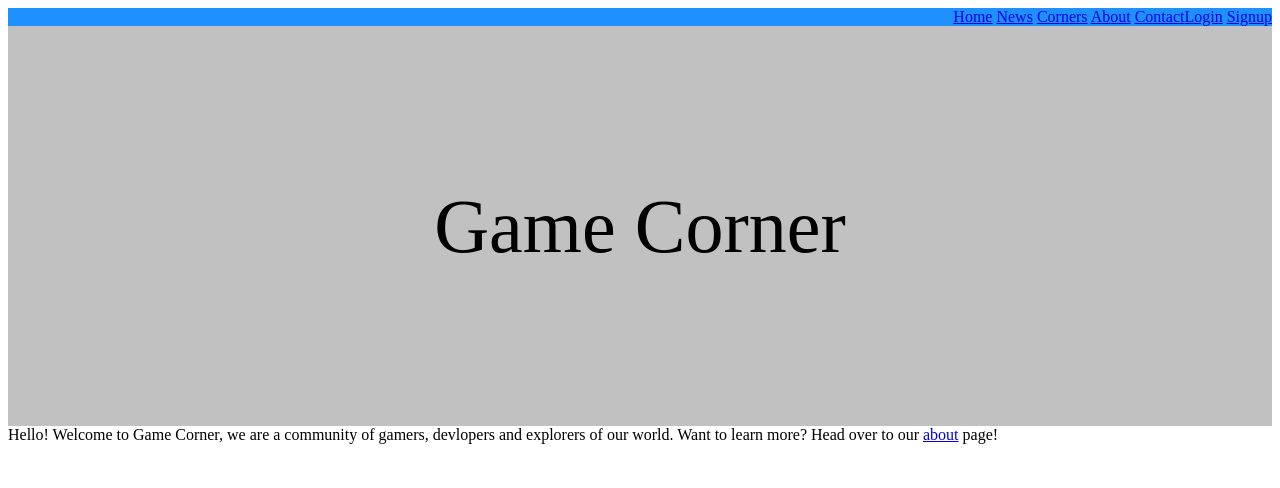
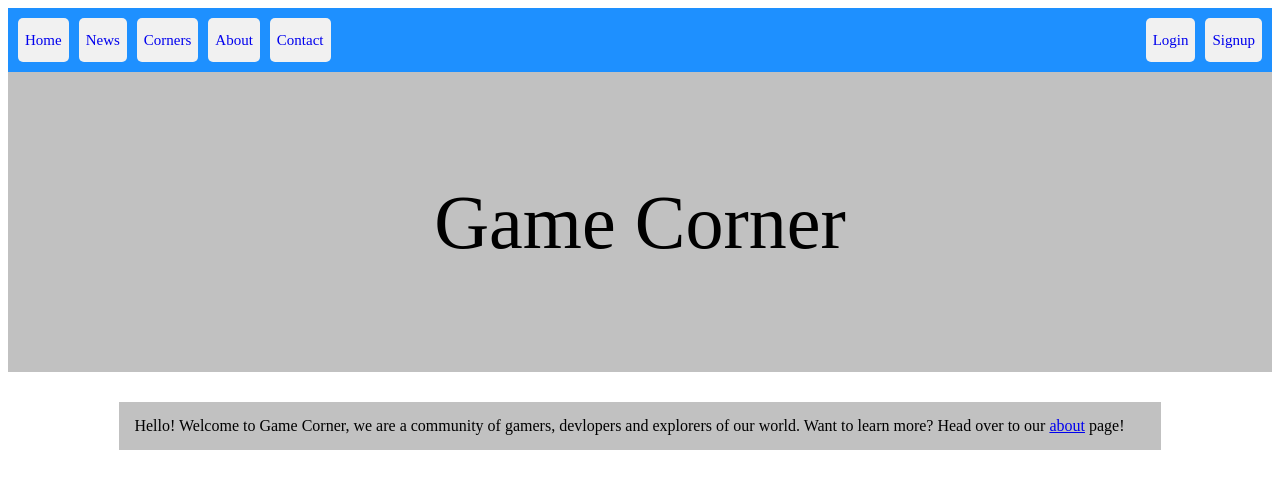
Before and after one commit to Game-Corner/gamecorner.org, a plain HTML site: page index.html in a window 1280 px wide. Drawn offline with Linux system fonts and the light colour scheme.

Commit message:
Update styles.css

```diff
--- a/styles.css
+++ b/styles.css
@@ -1,24 +1,69 @@
 #top {
   display: flex;
-  flex-wrap: nowrap;
+  flex-wrap: wrap;
   background-color: #1E90FF;
-  justify-content: flex-end;
+  justify-content: space-between;
 }
-#top > a {
+#top > #left {
+  justify-content: flex-start;
+  background-color: ;
+  flex-wrap: wrap;
+  display: flex;
+  margin: 5px 10px;
+}
+#top > #left > a {
   background-color: #f1f1f1;
-  width: 50px;
-  margin: 10px;
+  padding: 7px;
+  margin: 5px 10px 5px 0px;
   text-align: center;
   line-height: 30px;
   font-size: 15px;
+  border-radius: 5px;
+}
+#top > #right {
+  justify-content: flex-end;
+  background-color: ;
+  flex-wrap: wrap;
+  display: flex;
+  margin: 5px 10px;
+}
+#top > #right > a {
+  background-color: #f1f1f1;
+  padding: 7px;
+  margin: 5px 0px 5px 10px;
+  text-align: center;
+  line-height: 30px;
+  font-size: 15px;
+  border-radius: 5px;
+  justify-content: center;
+}
+#top > #left > a:link, #top > #right > a:link {
+    text-decoration: none;
+}
+#top > #left > a:hover, #top > #right > a:hover {
+  background-color: #c1c1c1;
 }
 #welcome {
   background-color: #c1c1c1;
   justify-content: center;
   align-items: center;
   display: flex;
-  height: 400px;
+  height: 300px;
 }
 #welcome > div {
   font-size: 76px;
 }
+.content {
+  justify-content: center;
+  background-color: ;
+  flex-wrap: wrap;
+  display: flex;
+  margin: 20px 0px;
+
+}
+.content > div {
+  margin: 10px 0px;
+  padding: 15px;
+  background-color: #c1c1c1;
+  width: 80%;
+}
```
